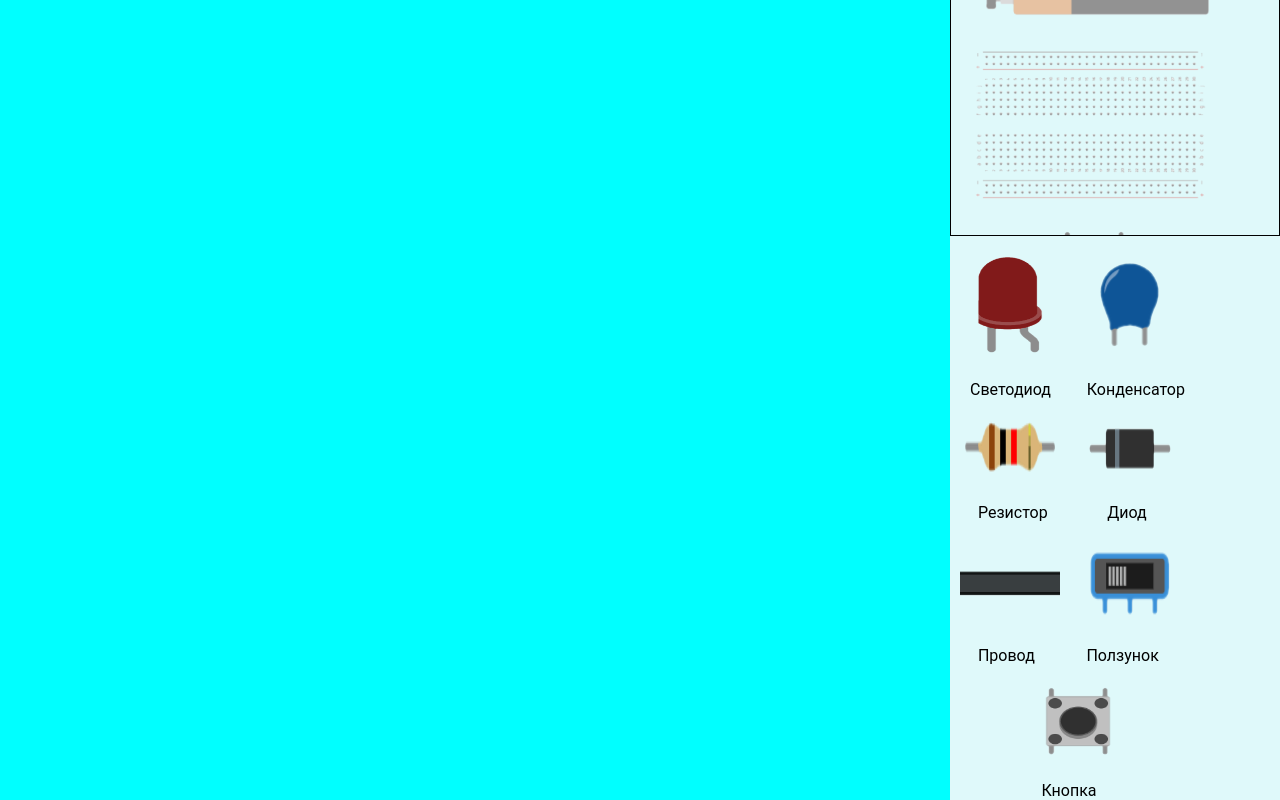
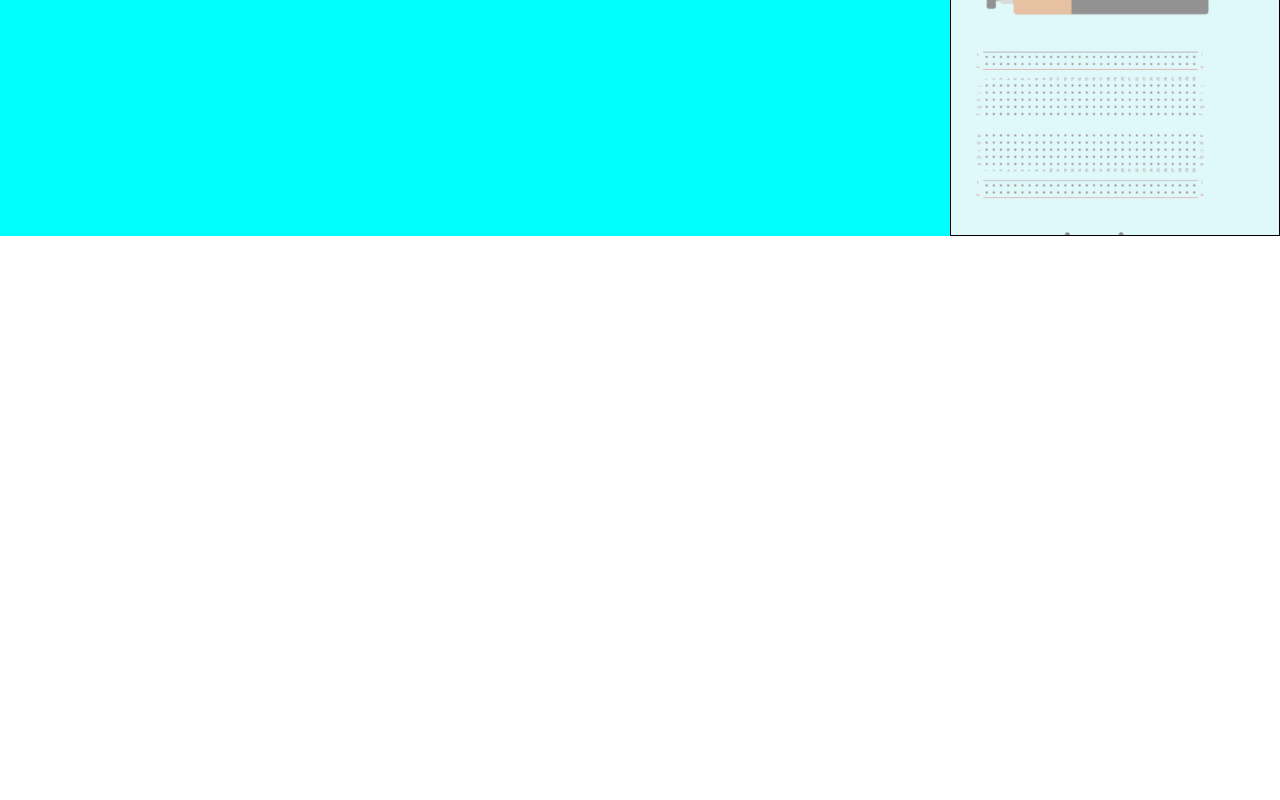
Before and after one commit to adden00/iotLab_front, an Angular app: page / in a window 1280 px wide. Shown: the part 582-1382 px from the top of the page. After the commit the page ends 818 px from the top, so only its background shows below. Built offline with nearby package versions, Linux system fonts and the light colour scheme.

Commit message:
Commented a part

```diff
--- a/src/app/app.component.html
+++ b/src/app/app.component.html
@@ -48,7 +48,7 @@
     </div>
     <div class="elementsLibrary">
         <app-library></app-library>
- <a><img class="firstRow" src="assets/images/components_library/led.png" alt="Rotate" /></a>
+<!-- <a><img class="firstRow" src="assets/images/components_library/led.png" alt="Rotate" /></a>
                <a><img class="firstRow" src="assets/images/components_library/condey.png" alt="Rotate" /></a>
                  <div class="writings">
                  <a>Светодиод &#160; &#160; &#160; &#160; Конденсатор</a>
@@ -67,5 +67,6 @@
                <div class="writings">
                <a> &#160;  &#160; &#160; &#160; &#160; &#160; &#160; &#160; &#160; Кнопка</a>
                 </div>
+-->
     </div>
 </div>
```
